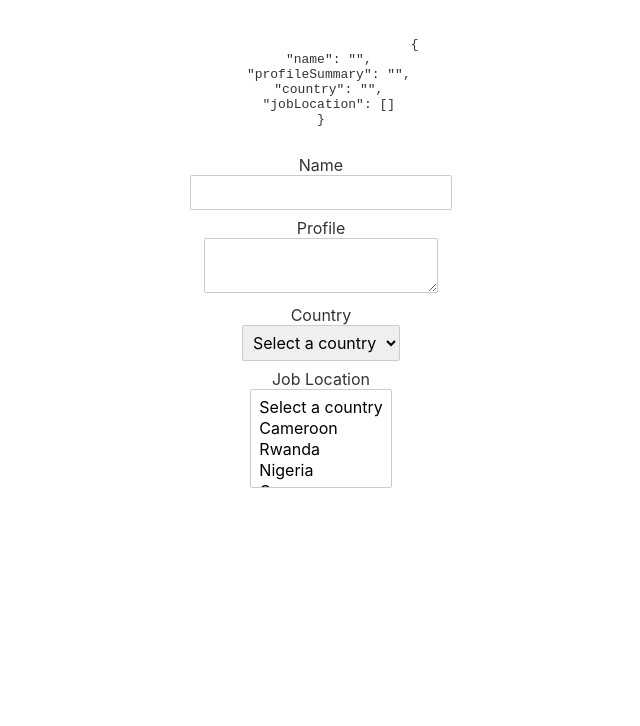
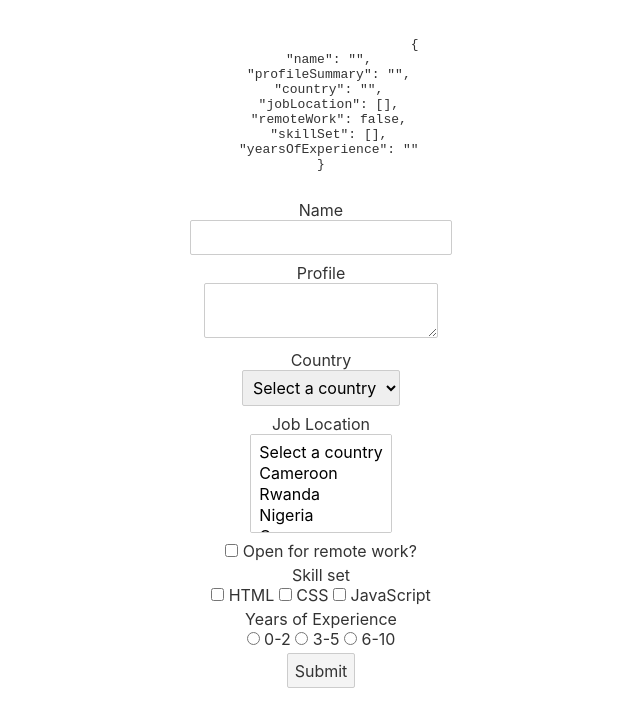
Before and after one commit to DCT-Berinyuy/Learn_Svelte, a Svelte app: page / in a window 1280 px wide. Shown: the top 726 px of the page, without its empty margins (319-959 px from the left). Built offline with nearby package versions, Linux system fonts and the light colour scheme.

Commit message:
form handling (part 2)

```diff
--- a/src/App.svelte
+++ b/src/App.svelte
@@ -4,7 +4,14 @@
 		name: "",
 		profileSummary: "",
 		country: '',
-		jobLocation: []
+		jobLocation: [],
+		remoteWork: false,
+		skillSet: [],
+		yearsOfExperience: '',
+	}
+
+	function submitForm() {
+		console.log(formValues)
 	}
 </script>
 
@@ -15,7 +22,7 @@
 			{JSON.stringify(formValues, null, 2)}
 		</pre>
 	</div>
-	<form action="">
+	<form on:submit|preventDefault={submitForm}><!--We specify a modifier using a pipe character-->
 		<div>
 			<label for="name">Name</label>
 			<input type="text" id="name" bind:value={formValues.name}/>
@@ -46,6 +53,65 @@
 				<option value="gana">Gana</option>
 			</select>
 		</div>
+
+		<div>
+			<input type="checkbox" name="" id="remoteWork" bind:checked={formValues.remoteWork} />
+			<label for="remoteWork">Open for remote work?</label>
+		</div>
+
+		<div>
+			<label for="">Skill set</label>
+			<input
+			type="checkbox"
+			id="html"
+			value="html"
+			bind:group={formValues.skillSet}
+			/>
+			<label for="html">HTML</label>
+			<input
+			type="checkbox"
+			id="css"
+			value="css"
+			bind:group={formValues.skillSet}
+			/>
+			<label for="css">CSS</label>
+			<input
+			type="checkbox"
+			id="javascript"
+			value="javascript"
+			bind:group={formValues.skillSet}
+			/>
+			<label for="javascript">JavaScript</label>
+		</div>
+
+		<div>
+			<label for="">Years of Experience</label>
+			<input
+			type="radio"
+			id="0-2"
+			value="0-2"
+			bind:group={formValues.yearsOfExperience}
+			/>
+			<label for="0-2">0-2</label>
+			<input
+			type="radio"
+			id="3-5"
+			value="3-5"
+			bind:group={formValues.yearsOfExperience}
+			/>
+			<label for="3-5">3-5</label>
+			<input
+			type="radio"
+			id="6-10"
+			value="6-10"
+			bind:group={formValues.yearsOfExperience}
+			/>
+			<label for="6-10">6-10</label>
+		</div>
+
+		<div>
+			<button>Submit</button>
+		</div>
 	</form>
 </main>
 
```
